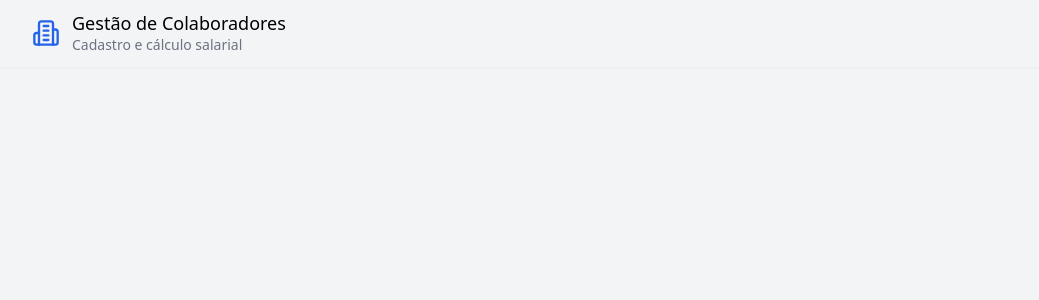
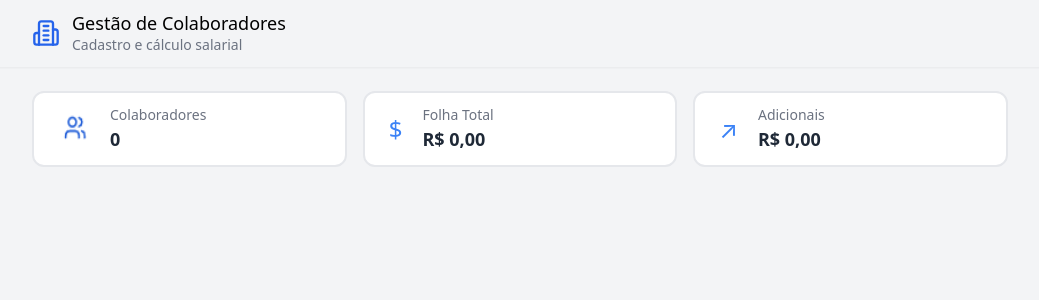
Before and after one commit to Vinizapella/Sistema-Folha-Pagamento-FrontEnd, a React (Vite) app: page / in a window 1280 px wide. Shown: the top 300 px of the page, without its empty margins (120-1159 px from the left). Built offline with nearby package versions, Linux system fonts and the light colour scheme.

Commit message:
feat: implement main items cards structure (images pending)

```diff
--- a/src/App.jsx
+++ b/src/App.jsx
@@ -1,9 +1,33 @@
 import Header from './components/layout/Header'
+import StatCard from './components/ui/StatCard'
+import colaboradoresIcon from './assets/colaboradores.png'
 
 function App() {
   return (
     <div className="bg-gray-100 min-h-screen">
       <Header />
+
+      <main className="max-w-5xl mx-auto px-6 py-6">
+
+        <div className="grid grid-cols-1 md:grid-cols-3 gap-4 mb-6">
+          <StatCard
+            icon={<img src={colaboradoresIcon} className="w-8 h-8" />}
+            label="Colaboradores"
+            value="0"
+          />
+          <StatCard
+            icon="$"
+            label="Folha Total"
+            value="R$ 0,00"
+          />
+          <StatCard
+            icon="↗"
+            label="Adicionais"
+            value="R$ 0,00"
+          />
+        </div>
+
+      </main>
     </div>
   )
 }
--- /dev/null
+++ b/src/components/ui/StatCard.jsx
@@ -0,0 +1,15 @@
+function StatCard({ icon, label, value }) {
+  return (
+    <div className="bg-white rounded-xl p-3 flex items-center gap-5 border-2">
+      <div className="text-blue-500 text-2xl ml-3">
+        {icon}
+      </div>
+      <div>
+        <p className="text-sm text-gray-500">{label}</p>
+        <p className="text-lg font-semibold text-gray-800">{value}</p>
+      </div>
+    </div>
+  )
+}
+
+export default StatCard
```
Also changed, not shown: src/assets/colaboradores.png (added), src/components/layout/Header.jsx (indentation only).
